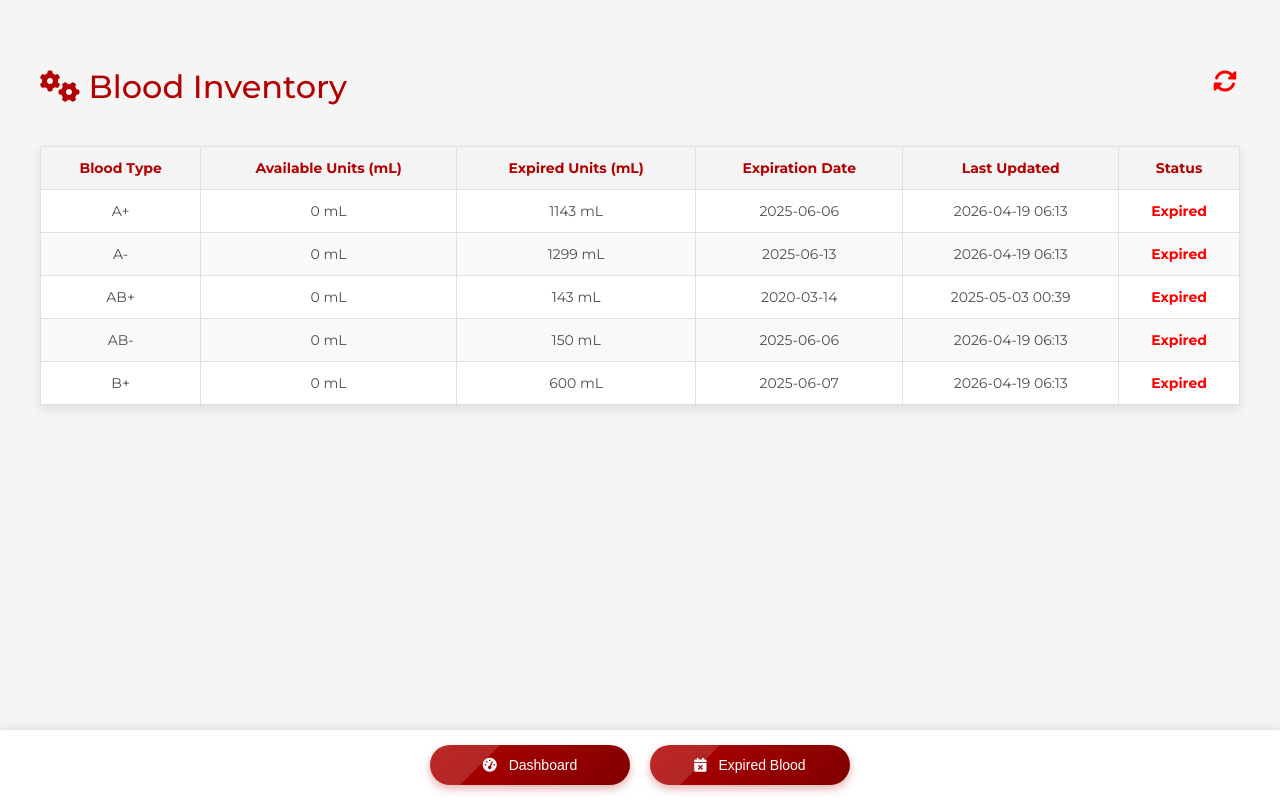
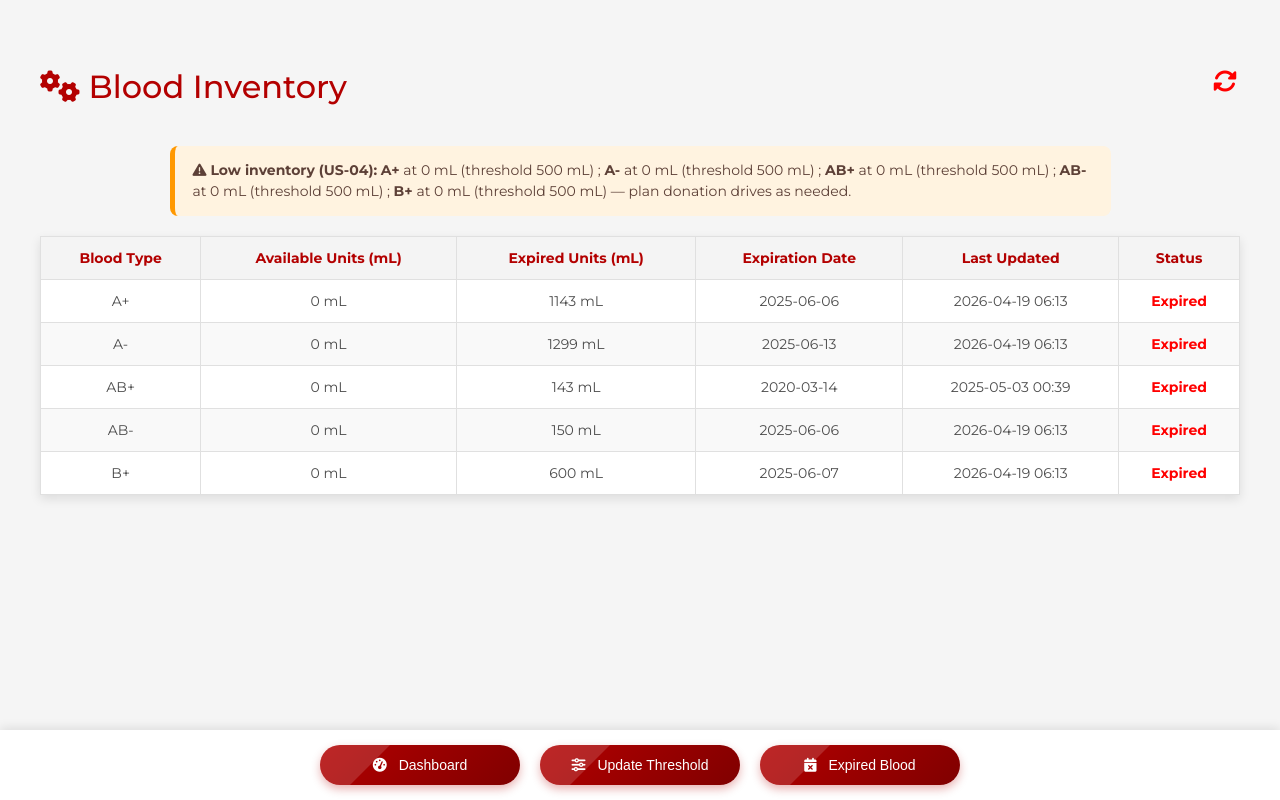
Before and after one commit to jnvldn/evsuocc-bdms, a PHP site: page /blood_inventory.php in a window 1280 px wide. Run offline with PHP 8.4, Linux system fonts and the light colour scheme; the visitor is signed in with stand-in values (Sample User, id 1); data comes from the database, SQL or seed files in the repository; some libraries are stand-ins or nearby versions.

Commit message:
update
modified

```diff
--- a/blood_inventory.php
+++ b/blood_inventory.php
@@ -1,6 +1,9 @@
 <?php
-require_once __DIR__ . "/require_login.php";
-require_once __DIR__ . "/db.php";
+declare(strict_types=1);
+
+require_once __DIR__ . '/require_login.php';
+require_once __DIR__ . '/bdms_low_inventory_alerts.php';
+require_once __DIR__ . '/db.php';
 
 $conn->query("UPDATE donors
               SET donation_status = 'Expired'
@@ -9,6 +12,17 @@ $conn->query("UPDATE donors
 $conn->query("UPDATE donors
               SET donation_status = 'Active'
               WHERE collection_date >= CURDATE() - INTERVAL 42 DAY");
+
+$low_stock_alerts = bdms_fetch_low_stock_alerts($conn);
+$low_stock_types = [];
+foreach ($low_stock_alerts as $la) {
+    $low_stock_types[(string) $la['blood_type']] = true;
+}
+
+$show_low_stock_login_modal = $low_stock_alerts !== [] && empty($_SESSION['bdms_us04_low_inventory_modal_shown']);
+if ($show_low_stock_login_modal) {
+    $_SESSION['bdms_us04_low_inventory_modal_shown'] = true;
+}
 
 $sql = "SELECT blood_type,
                SUM(CASE WHEN donation_status = 'Active' THEN blood_quantity ELSE 0 END) AS available_quantity,
@@ -28,6 +42,7 @@ $result = $conn->query($sql);
   <title>Blood Inventory</title>
   <link href="https://fonts.googleapis.com/css2?family=Montserrat:wght@300;400;500;700&display=swap" rel="stylesheet">
   <link rel="stylesheet" href="https://cdnjs.cloudflare.com/ajax/libs/font-awesome/6.5.0/css/all.min.css">
+  <script src="https://cdn.jsdelivr.net/npm/sweetalert2@11"></script>
   <style>
     body {
       font-family: 'Montserrat', sans-serif;
@@ -217,6 +232,14 @@ $result = $conn->query($sql);
       filter: blur(5px);
       pointer-events: none;
     }
+    tr.low-stock-row {
+      outline: 2px solid #ff9800;
+      background-color: #fff8e1 !important;
+    }
+    tr.low-stock-row td:first-child {
+      font-weight: 700;
+      color: #b30000;
+    }
   </style>
 </head>
 <body>
@@ -225,6 +248,11 @@ $result = $conn->query($sql);
   <a href="dashboard.php">
     <button>
       <i class="fas fa-tachometer-alt"></i> Dashboard
+    </button>
+  </a>
+  <a href="update_threshold.php">
+    <button>
+      <i class="fas fa-sliders-h"></i> Update Threshold
     </button>
   </a>
   <a href="#" id="archiveBtnLink">
@@ -237,6 +265,20 @@ $result = $conn->query($sql);
 <h2><i class="fas fa-cogs"></i> Blood Inventory
   <a href="graph_page.php" class="flip-icon"><i class="fas fa-sync-alt"></i></a>
 </h2>
+
+<?php if ($low_stock_alerts !== []) : ?>
+<p style="max-width:900px;margin:0 auto 20px auto;padding:14px 18px;background:#fff3e0;border-left:5px solid #ff9800;border-radius:8px;color:#5d4037;font-size:14px;line-height:1.5;">
+  <strong><i class="fas fa-triangle-exclamation"></i> Low inventory (US-04):</strong>
+  <?php foreach ($low_stock_alerts as $idx => $la) : ?>
+    <?php if ($idx > 0) {
+        echo '; ';
+    } ?>
+    <strong><?php echo htmlspecialchars((string) $la['blood_type'], ENT_QUOTES, 'UTF-8'); ?></strong>
+    at <?php echo (int) $la['available_quantity']; ?> mL (threshold <?php echo (int) $la['threshold_ml']; ?> mL)
+  <?php endforeach; ?>
+  — plan donation drives as needed.
+</p>
+<?php endif; ?>
 
 <table>
   <thead>
@@ -252,9 +294,12 @@ $result = $conn->query($sql);
   <tbody>
     <?php
     if ($result && $result->num_rows > 0) {
-        while($row = $result->fetch_assoc()) {
-            echo "<tr>";
-            echo "<td>" . htmlspecialchars($row['blood_type']) . "</td>";
+        while ($row = $result->fetch_assoc()) {
+            $bt = (string) $row['blood_type'];
+            $isLow = isset($low_stock_types[$bt]) && ($row['donation_status'] === 'Active');
+            $rowClass = $isLow ? " class='low-stock-row'" : '';
+            echo '<tr' . $rowClass . '>';
+            echo "<td>" . htmlspecialchars($bt) . "</td>";
             echo "<td>" . (int)$row['available_quantity'] . " mL</td>";
             echo "<td>" . (int)$row['expired_quantity'] . " mL</td>";
             echo "<td>" . ($row['expiration_date'] ? date("Y-m-d", strtotime($row['expiration_date'])) : 'N/A') . "</td>";
@@ -302,6 +347,26 @@ $result = $conn->query($sql);
 </div>
 
 <script>
+  <?php if ($show_low_stock_login_modal) : ?>
+  (function () {
+    const rows = <?php echo json_encode($low_stock_alerts, JSON_HEX_TAG | JSON_HEX_AMP | JSON_HEX_APOS | JSON_HEX_QUOT); ?>;
+    if (!rows || !rows.length || typeof Swal === 'undefined') return;
+    const listHtml = '<ul style="text-align:left;margin:0.5em 0;padding-left:1.2em;">' +
+      rows.map(function (r) {
+        return '<li><strong>' + String(r.blood_type) + '</strong> — ' + Number(r.available_quantity) +
+          ' mL available (threshold ' + Number(r.threshold_ml) + ' mL)</li>';
+      }).join('') + '</ul>';
+    Swal.fire({
+      title: 'Low blood inventory',
+      html: '<p style="margin:0 0 8px 0;font-weight:500;">The following types are below the defined threshold. Please plan donation drives.</p>' + listHtml,
+      icon: 'warning',
+      confirmButtonText: 'OK',
+      confirmButtonColor: '#b30000',
+      allowOutsideClick: true
+    });
+  })();
+  <?php endif; ?>
+
   const btn = document.getElementById('archiveBtn');
   const modal = document.getElementById('archiveModal');
   const close = document.getElementById('closeModal');
```
